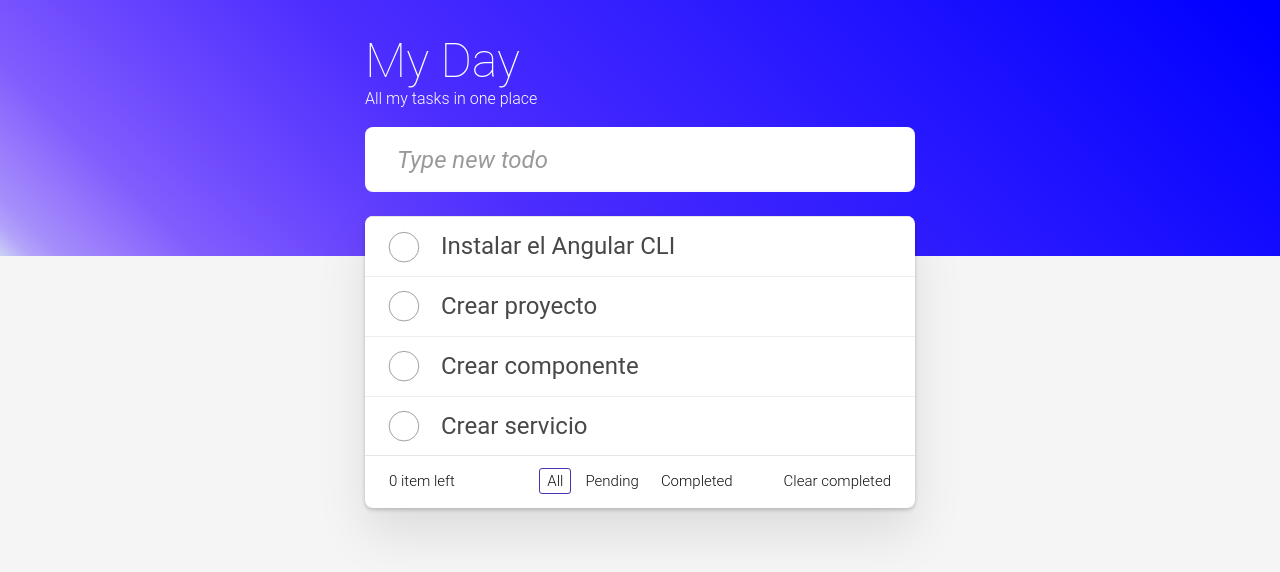
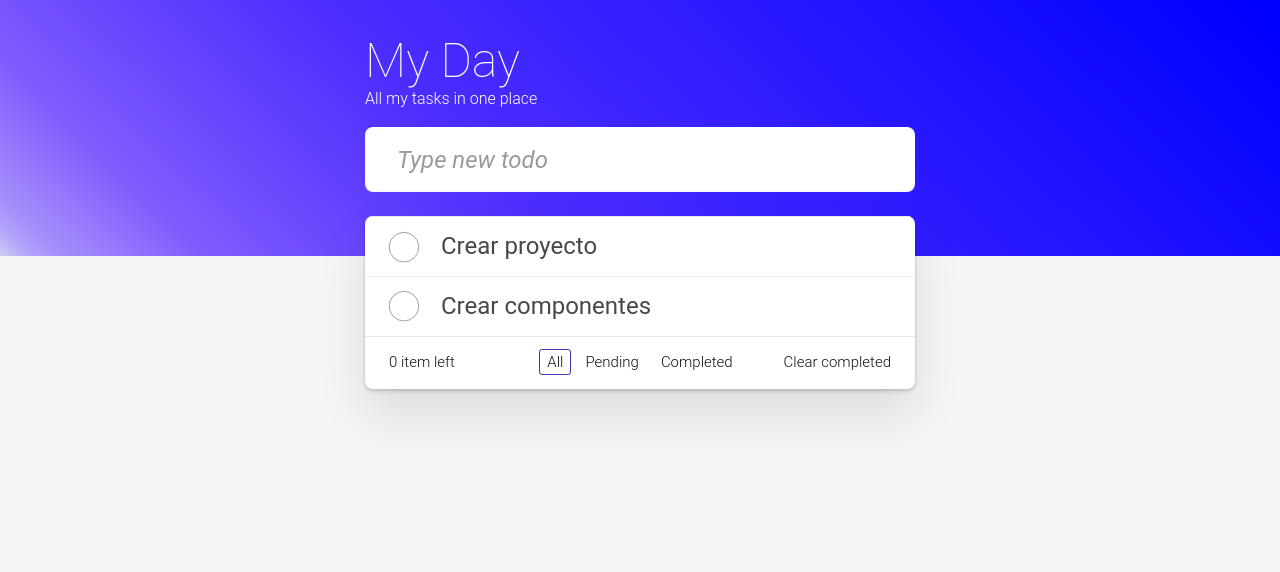
Before and after one commit to EdgardoLuisJimenez/todo-app-angular, an Angular app: page / in a window 1280 px wide. Shown: the top 572 px of the page. Built offline with nearby package versions, Linux system fonts and the light colour scheme.

Commit message:
ngFor for objects

```diff
--- /dev/null
+++ b/src/app/models/task.model.ts
@@ -0,0 +1,5 @@
+export interface Task {
+  id: number;
+  title: string;
+  completed: boolean;
+}
--- a/src/app/pages/home/home.component.html
+++ b/src/app/pages/home/home.component.html
@@ -19,7 +19,7 @@
         <li *ngFor="let task of tasks(); index as i">
           <div class="view">
             <input class="toggle" type="checkbox" />
-            <label>{{ task }}</label>
+            <label>{{ task.title }}</label>
             <button class="destroy" (click)="deleteTask(i)"></button>
           </div>
           <input class="edit" value="Buy a unicorn" />
--- a/src/app/pages/home/home.component.ts
+++ b/src/app/pages/home/home.component.ts
@@ -1,5 +1,6 @@
 import { CommonModule } from '@angular/common';
 import { Component, signal } from '@angular/core';
+import { Task } from '../../models/task.model';
 
 @Component({
   selector: 'app-home',
@@ -9,16 +10,31 @@
   styleUrl: './home.component.css',
 })
 export class HomeComponent {
-  tasks = signal([
-    'Instalar el Angular CLI',
-    'Crear proyecto',
-    'Crear componente',
-    'Crear servicio',
+  tasks = signal<Task[]>([
+    {
+      id: Date.now(),
+      title: 'Crear proyecto',
+      completed: false,
+    },
+    {
+      id: Date.now(),
+      title: 'Crear componentes',
+      completed: false,
+    },
   ]);
 
   changeHandler(event: Event) {
     const input = event.target as HTMLInputElement;
     const newTasks = input.value;
+    this.addTask(newTasks);
+  }
+
+  addTask(title: string) {
+    const newTasks = {
+      id: Date.now(),
+      title,
+      completed: false,
+    };
     this.tasks.update((tasks) => [...tasks, newTasks]);
   }
 
```
